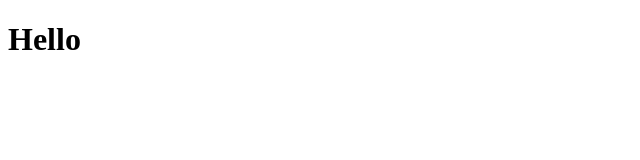
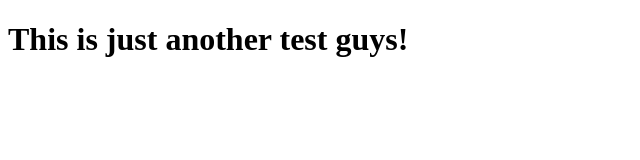
Before and after one commit to mariamv29/healthy-craves, a plain HTML site: page index.html in a window 1280 px wide. Shown: the whole page, without its empty margins (0-640 px from the left). Drawn offline with Linux system fonts and the light colour scheme.

Commit message:
just another test

```diff
--- a/index.html
+++ b/index.html
@@ -7,6 +7,6 @@
     <title>Music</title>
 </head>
 <body>
-    <h1>Hello</h1>
+    <h1>This is just another test guys!</h1>
 </body>
 </html>
```
